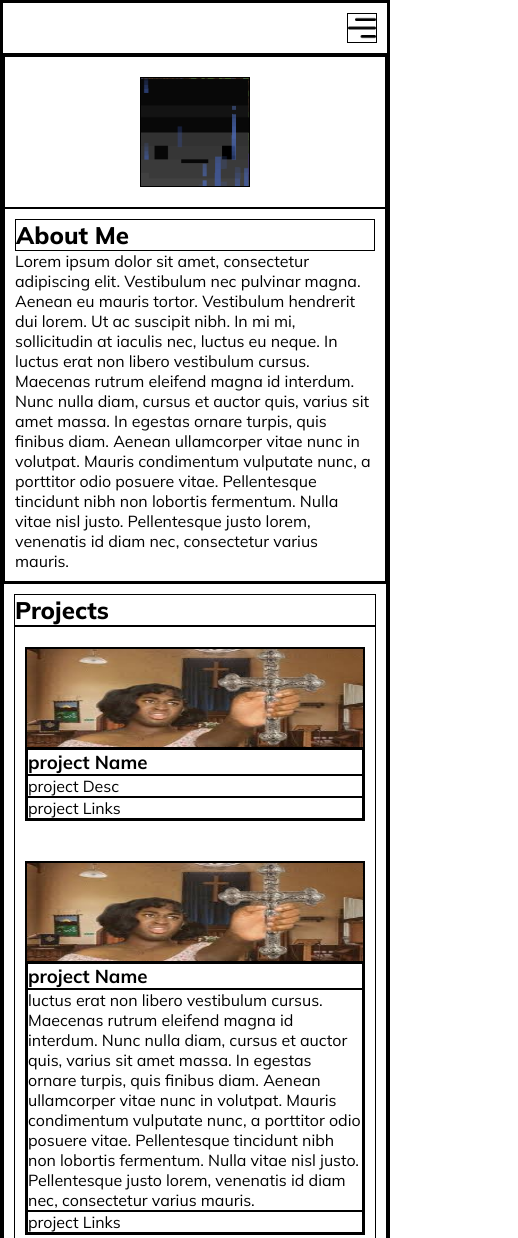
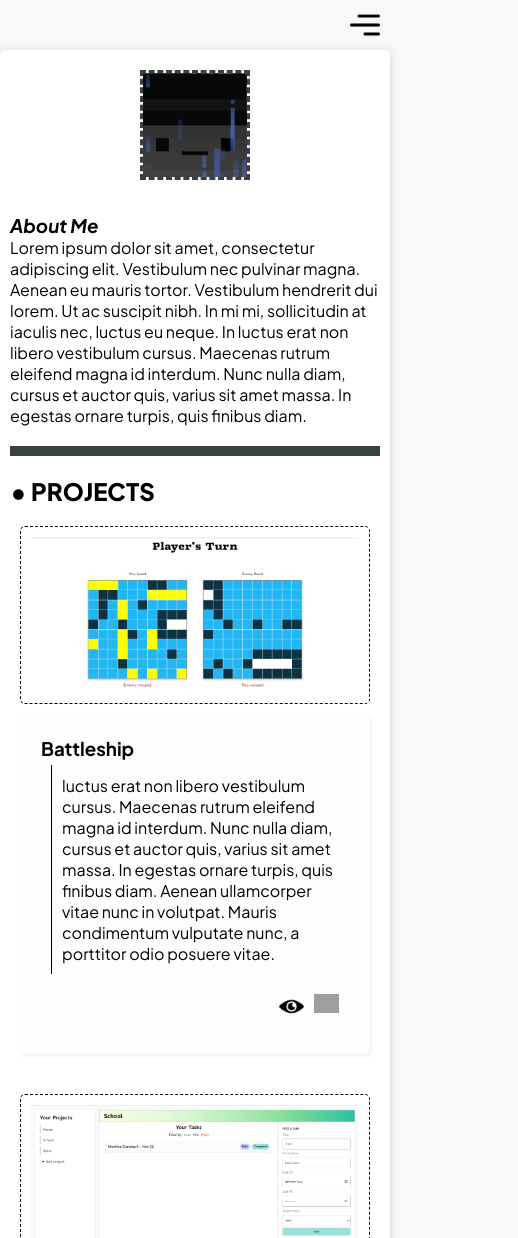
Before and after one commit to SkIym/personal-portfolio, a website built with webpack: page dist/index.html in a window 390 px wide. Shown: the top 1238 px of the page, 518 px wide, since content can reach past the window. Built offline with Linux system fonts and the light colour scheme; grey boxes are pictures that could not be loaded.

Commit message:
Polish style, add images

```diff
--- a/src/assets/style.css
+++ b/src/assets/style.css
@@ -1,14 +1,21 @@
-@import url('https://fonts.googleapis.com/css2?family=Mulish:wght@200;300;400;500;600;700;800&display=swap');
+
+@import url('https://fonts.googleapis.com/css2?family=Plus+Jakarta+Sans:ital,wght@0,200;0,300;0,400;0,500;0,600;0,700;0,800;1,200;1,300;1,400;1,500;1,600;1,700;1,800&display=swap');
+
+
 
 *, ::after, ::before {
   margin: 0;
   padding: 0;
   box-sizing: border-box;
-  font-family: 'Mulish', sans-serif;
+  font-family: 'Plus Jakarta Sans', sans-serif;
 }
 
-* {
+/* * {
   border: 1px solid black;
+} */
+
+body {
+  background-color: rgb(248, 248, 248);
 }
 
 h2 {
@@ -17,7 +24,11 @@ h2 {
 
 main {
   height: 100%;
-  padding-top: 40px;
+  padding: 40px;
+  padding-top: 50px;
+  box-shadow: 0px 2px 10px rgb(122, 122, 122, 0.3);
+  background-color: white;
+  border-radius: 5px;
 }
 
 
@@ -29,12 +40,12 @@ main {
 }
 
 nav {
-  background-color: black;
+  background-color: #38423E;
   color: white;
   position: absolute;
   left: 50%;
   transform: translateX(-50%);
-  padding: 10px;
+  padding: 10px 20px;
 }
 
 ul {
@@ -60,20 +71,33 @@ li > a {
 
 #about {
   grid-template-columns: auto 1fr;
+  align-items: center;
 }
 
 #pic-container {
-  display: flex;
-  justify-content: center;
   padding: 20px;
+}
+
+#profile-pic {
+  width: 250px;
+  border: 3px dashed #38423E;
 }
 
 section {
   padding: 10px;
 }
 
-#profile-pic {
-  width: 250px;
+section > p {
+  padding-bottom: 20px;
+  border-bottom: 10px solid #38423E;
+}
+
+#about-head {
+  font-style: italic;
+}
+
+#project-head {
+  font-weight: 800;
 }
 
 #projects {
@@ -86,34 +110,89 @@ section {
 }
 
 .project-item {
-  grid-template-columns: 200px 1fr;
+  grid-template-columns: 1fr 1.1fr;
+  align-items: center;
+  gap: 10px;
 }
 
 .project-pic {
   width: 100%;
+  border: 1px dashed black;
+  border-radius: 5px;
+  padding: 10px;
 }
+
 
 .project-details {
   display: flex;
   flex-direction: column;
+  background-color: rgb(253, 253, 253);
+  padding: 20px;
+  border-radius: 5px;
+  box-shadow: 1px 2px 4px rgb(172, 172, 172, 0.2);
+  transition: all 0.2s ease-in-out;
+  border: 1px solid transparent;
+}
+
+.project-details:hover {
+  border: 1px solid rgb(142, 142, 142);
 }
 
 .project-desc {
   flex: 1;
+  padding: 10px;
+  margin-left: 10px;
+  margin-top: 5px;
+  border-left: 1px solid black;
 }
 
 .project-links {
   margin-top: auto;
+  display: flex;
+  justify-content: end;
+  padding: 10px;
+  flex-direction: row-reverse;
+  gap: 10px;
+  overflow: hidden;
 }
 
 #contact {
   padding: 10px;
 }
 
+#contact-container {
+  display: grid;
+  grid-template-columns: 1fr 1fr 1fr 1fr;
+  margin-top: 20px;
+  gap: 10px;
+}
+
+#contact-container > div {
+  display: flex;
+  align-items: center;
+  justify-content: center;
+  background-color: #dbdbdb70;
+  color: black;
+  padding: 20px 10px;
+}
+
+.github-icon, .eye-icon {
+  width: 25px;
+  transition: all 0.2s ease-out ;
+  z-index: 1;
+}
+
+.github-icon:hover, .eye-icon:hover {
+  cursor: pointer;
+}
+
 @media (max-width: 1100px) {
   #profile-pic {
     width: 200px;
   }
+}
+
+@media (min-width: 800px) {
 }
 
 @media (max-width: 800px) {
@@ -127,12 +206,17 @@ section {
 
   .project-item {
     grid-template-columns: 1fr;
-    grid-template-rows: 100px 1fr;
   }
 
-  .project-pic {
-    height: 100%;
+  .project-links {
+    margin-top: 10px;
   }
+
+  .project-details {
+    border: 1px solid transparent;
+    border-top: 3px solid transparent;
+  }
+
 }
 
 @media (max-width: 400px) {
@@ -171,8 +255,8 @@ section {
   ul {
     display: flex;
     flex-direction: column;
-    gap: 10px;
-    padding: 10px;
+    gap: 15px;
+    padding: 15px;
     position: absolute;
     right: 10px;
     background-color: black;
```
Also changed, not shown: dist/index.html, dist/main.js, src/assets/battleship.png (added), src/assets/dashboard.png (added), src/assets/eye.png (added), src/assets/todolist.png (added), src/assets/weather-app.png (added), 5 other files.
